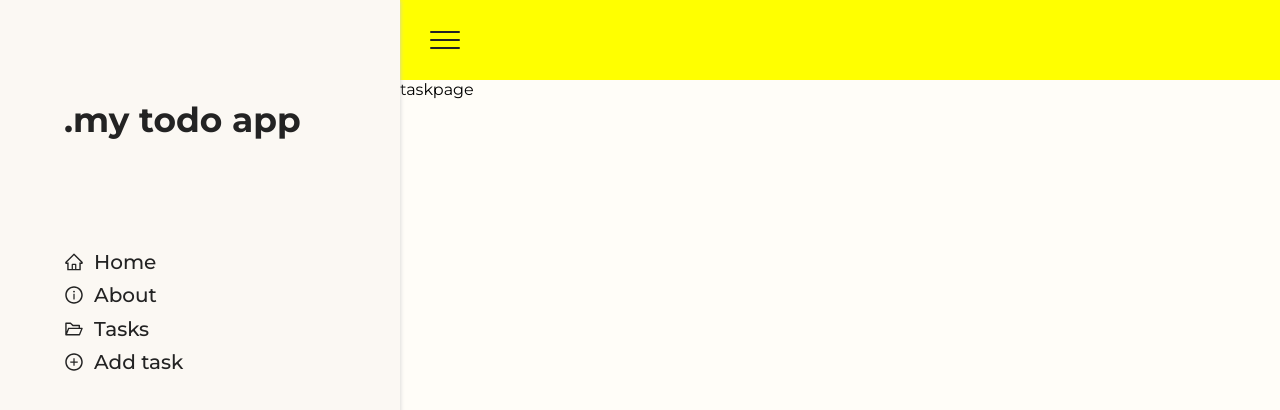
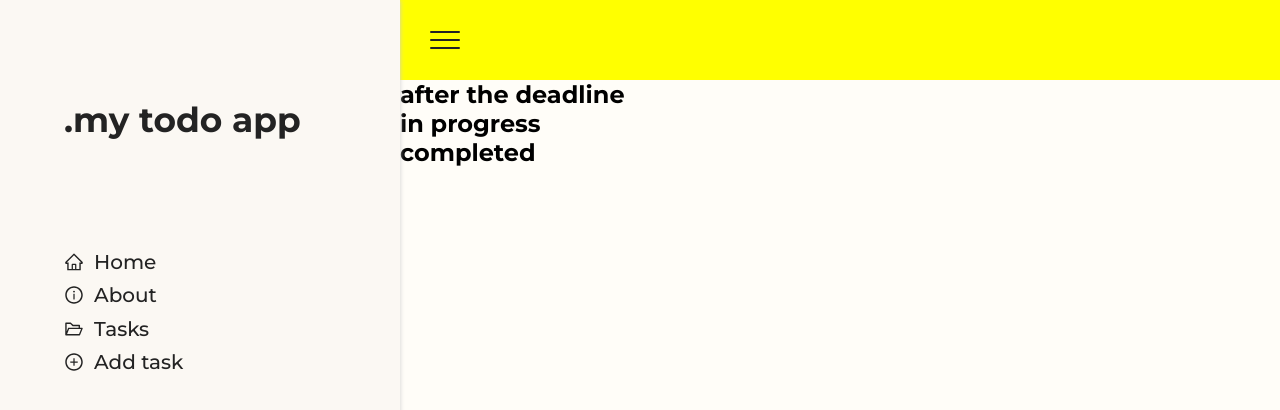
Before and after one commit to dkveil/my-todo-app-with-ts, a React (Create React App) app: page /tasks in a window 1280 px wide. Shown: the top 410 px of the page. Built offline with nearby package versions, Linux system fonts and the light colour scheme.

Commit message:
taskscontext added

```diff
--- /dev/null
+++ b/src/context/TasksContext.tsx
@@ -0,0 +1,45 @@
+import React from "react";
+
+type TasksContextProviderProps = {
+    children: React.ReactNode
+};
+
+type taskProps = {
+    id: number;
+    name: string;
+}
+
+type TasksContextTypes = {
+    tasks: taskProps[];
+    Test: () => void;
+}
+
+
+const TasksContext = React.createContext({} as TasksContextTypes)
+
+export const useTasksContext = () => React.useContext(TasksContext);
+
+const TasksContextProvider = ({ children }: TasksContextProviderProps) => {
+
+    const [tasks, setTasks] = React.useState<taskProps[]>([
+        {
+            id: 1,
+            name: 'test'
+        }
+    ])
+
+    const Test = () => {
+        console.log('test')
+    }
+
+    return (
+        <TasksContext.Provider value={{
+            Test,
+            tasks
+        }}>
+            {children}
+        </TasksContext.Provider>
+    );
+};
+
+export default TasksContextProvider;
--- a/src/pages/TasksPage.tsx
+++ b/src/pages/TasksPage.tsx
@@ -1,9 +1,16 @@
+import { useTasksContext } from "../context/TasksContext";
+
 const TasksPage = () => {
-    return(
+
+    const { tasks } = useTasksContext();
+
+    return (
         <>
-            taskpage
+            <h2>after the deadline</h2>
+            <h2>in progress</h2>
+            <h2>completed</h2>
         </>
-    )
+    );
 }
 
 export default TasksPage;
```
Also changed, not shown: src/App.tsx (+7 -1 lines).
